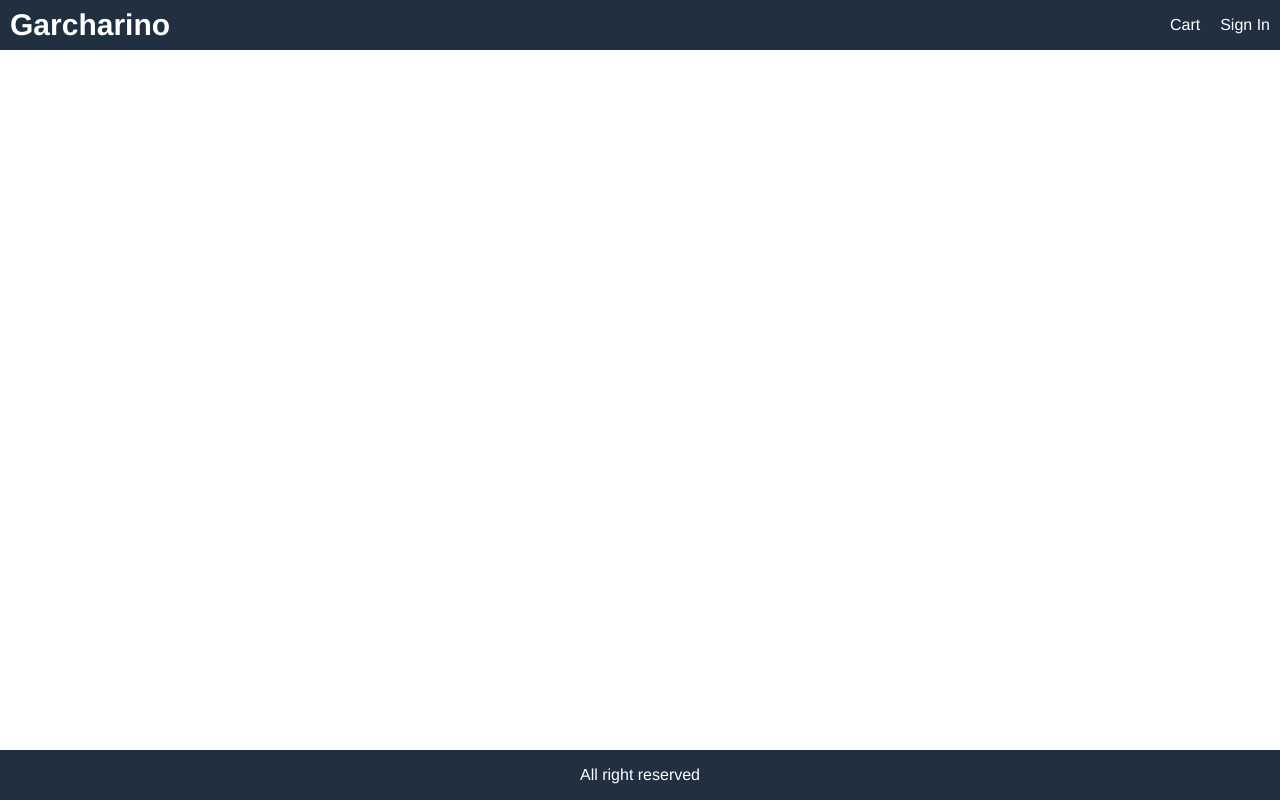
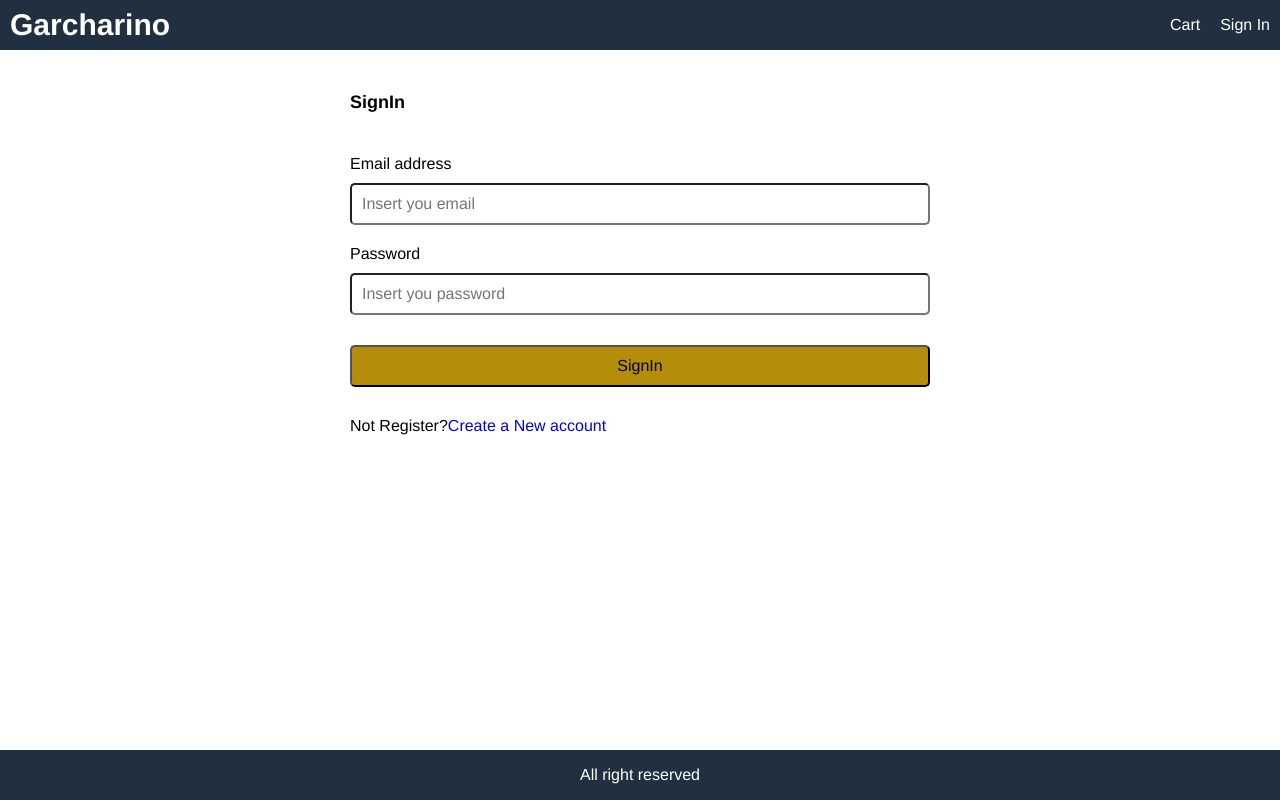
Before and after one commit to LucasMJuarez/mercadopibe, a React (Create React App) app in the folder frontend/: page /signin in a window 1280 px wide. Built offline with nearby package versions, Linux system fonts and the light colour scheme.

Commit message:
signin actions

```diff
--- a/frontend/src/App.js
+++ b/frontend/src/App.js
@@ -1,14 +1,22 @@
 import React from "react";
-import { useSelector } from "react-redux";
+import { useSelector,useDispatch } from "react-redux";
 import { BrowserRouter, Link, Route } from "react-router-dom";
+import { signout } from "./actions/userActions";
 import CartScreen from "./screen/CartScreen";
 import HomeScreen from "./screen/HomeScreen";
 import ProductScreen from "./screen/ProductScreen";
+import SigninScreen from "./screen/SigninScreen";
 
 function App() {
   const cart = useSelector((state) => state.cart);
   const { cartItems } = cart;
+  const userSignin = useSelector((state) => state.userSignin);
+  const { userInfo } = userSignin;
+  const dispatch = useDispatch();
 
+  const signoutHandler = () => {
+    dispatch(signout())
+  }
   return (
     <BrowserRouter>
       <div className="grid-container">
@@ -25,13 +33,25 @@
                 <span className="badge">{cartItems.length}</span>
               )}
             </Link>
-            <Link to="/signin">Sign In</Link>
+            {userInfo ? (
+              <div className="dropdown">
+                <Link to="#">
+                  {userInfo.name} <i className="fa fa-caret-down"></i>{" "}
+                </Link>
+                <ul className="dropdown-content">
+                  <Link to="#signout" onClick={signoutHandler}> SignOut</Link>
+                </ul>
+              </div>
+            ) : (
+              <Link to="/signin">Sign In</Link>
+            )}
           </div>
         </header>
         <main>
           <Route path="/cart/:id?" component={CartScreen}></Route>
           <Route path="/product/:id" component={ProductScreen}></Route>
           <Route path="/" component={HomeScreen} exact></Route>
+          <Route path="/signin" component={SigninScreen}></Route>
         </main>
         <footer className="row center">All right reserved</footer>
       </div>
--- /dev/null
+++ b/frontend/src/actions/userActions.js
@@ -0,0 +1,34 @@
+import Axios from "axios";
+import {
+  USER_SIGNIN_FAIL,
+  USER_SIGNIN_REQUEST,
+  USER_SIGNIN_SUCCESS,
+  USER_SIGNOUT,
+} from "../constants/userConstants";
+
+export const signin = (email, password) => async (dispatch) => {
+  dispatch({
+    type: USER_SIGNIN_REQUEST,
+    payload: { email, password },
+  });
+  try {
+    const { data } = await Axios.post("/api/users/signin", { email, password });
+    dispatch({ type: USER_SIGNIN_SUCCESS, payload: data }); //dispara el type y payload para el reducer
+    localStorage.setItem("userInfo", JSON.stringify(data));
+  } catch (error) {
+    dispatch({
+      //dispara el type y payload para el reducer
+      type: USER_SIGNIN_FAIL,
+      payload:
+        error.response && error.response.data.message
+          ? error.response.data.message
+          : error.message,
+    });
+  }
+};
+
+export const signout = () => (dispatch) => {
+  localStorage.removeItem('userInfo');
+  localStorage.removeItem('cartItems');
+  dispatch({type: USER_SIGNOUT})
+}
--- /dev/null
+++ b/frontend/src/constants/userConstants.js
@@ -0,0 +1,4 @@
+export const USER_SIGNIN_REQUEST = 'USER_SIGNIN_REQUEST';
+export const USER_SIGNIN_SUCCESS = 'USER_SIGNIN_SUCCESS';
+export const USER_SIGNIN_FAIL = 'USER_SIGNIN_FAIL';
+export const USER_SIGNOUT = 'USER_SIGNOUT'
--- a/frontend/src/index.css
+++ b/frontend/src/index.css
@@ -200,3 +200,46 @@
   color: #a02020;
   background-color: #ffe0e0;
 }
+
+
+/* Form */
+
+.form{
+  max-width: 60rem;
+  margin: 0 auto;
+}
+
+.form > div {
+  display: flex;
+  flex-direction: column;
+  margin: 1rem;
+}
+
+.form label{
+  margin: 1rem 0;
+  display: block;
+}
+
+
+
+/* Dropdown */
+
+.dropdown{
+  display: inline-block;
+  position: relative;
+}
+.dropdown-content{
+  position: absolute;
+  display: none;
+  right: 0;
+  min-width: 12rem;
+  padding: 1rem;
+  z-index: 1;
+  background-color: #203040;
+  margin: 0;
+  margin-top: 0.4rem;
+  border-radius: 0.5rem;
+}
+.dropdown:hover .dropdown-content {
+  display: block;
+}
--- /dev/null
+++ b/frontend/src/reducers/userReducers.js
@@ -0,0 +1,27 @@
+import {
+  USER_SIGNIN_FAIL,
+  USER_SIGNIN_REQUEST,
+  USER_SIGNIN_SUCCESS,
+  USER_SIGNOUT,
+} from "../constants/userConstants";
+
+export const userSigninReducer = (state = {}, action) => {
+  switch (action.type) {
+    case USER_SIGNIN_REQUEST:
+      return { loading: true };
+    case USER_SIGNIN_SUCCESS:
+      return {
+        loading: false,
+        userInfo: action.payload,
+      };
+    case USER_SIGNIN_FAIL:
+      return {
+        loading: false,
+        error: action.payload,
+      };
+    case USER_SIGNOUT:
+        return {}; //Sirve para remover la userInfo al deslogearse del localStorage
+    default:
+      return state;
+  }
+};
--- /dev/null
+++ b/frontend/src/screen/SigninScreen.js
@@ -0,0 +1,75 @@
+import React, { useState,  useEffect } from "react";
+import { Link } from "react-router-dom";
+import { useDispatch, useSelector } from "react-redux";
+import { signin } from "../actions/userActions";
+import LoadingBox from "../components/LoadingBox";
+import MessageBox from "../components/MessageBox";
+
+export default function SigninScreen(props) {
+  const [email, setEmail] = useState("");
+  const [password, setPassword] = useState("");
+
+  const redirect = props.location.search
+    ? props.location.search.split("=")[1]
+    : "/";
+
+  const userSignin = useSelector((state) => state.userSignin);
+  const { userInfo, loading, error } = userSignin;
+  const dispatch = useDispatch();
+  const submitHandler = (e) => {
+    e.preventDefault();
+    dispatch(signin(email, password));
+  };
+
+  useEffect(() => {
+    if(userInfo){
+        props.history.push(redirect)  //Si el login es correcto lo redirect
+    }
+  }, [props.history, redirect, userInfo]) //el array dependecies
+
+  return (
+    <div>
+      <form className="form" onSubmit={submitHandler}>
+        <div>
+          <h1>SignIn</h1>
+        </div>
+        {loading &&  <LoadingBox></LoadingBox>}
+        {error && <MessageBox variant="danger">{error}</MessageBox>}
+        <div>
+          <label htmlFor="email">Email address</label>
+          <input
+            type="email"
+            id="email"
+            placeholder="Insert you email"
+            required
+            onChange={(e) => setEmail(e.target.value)}
+          />
+        </div>
+        <div>
+          <label htmlFor="password">Password</label>
+          <input
+            type="password"
+            id="password"
+            placeholder="Insert you password"
+            required
+            onChange={(e) => setPassword(e.target.value)}
+          />
+        </div>
+        <div>
+          <label />
+          <button className="primary" type="submit">
+            {" "}
+            SignIn{" "}
+          </button>
+        </div>
+        <div>
+          <label />
+          <div>
+            Not Register?
+            <Link to="/register">Create a New account</Link>
+          </div>
+        </div>
+      </form>
+    </div>
+  );
+}
--- a/frontend/src/store.js
+++ b/frontend/src/store.js
@@ -5,9 +5,13 @@
   productListReducer,
   productDetailsReducer,
 } from "./reducers/productReducers";
+import { userSigninReducer } from "./reducers/userReducers";
 //import data from "./data";
 
 const initialState = {
+  userSignin:{
+    userInfo: localStorage.getItem('userInfo') ? JSON.parse(localStorage.getItem('userInfo')) : null
+  },
   cart: {
     cartItems: localStorage.getItem("cartItems")
       ? JSON.parse(localStorage.getItem("cartItems"))
@@ -18,6 +22,7 @@
   productList: productListReducer,
   productDetails: productDetailsReducer,
   cart: cartReducer,
+  userSignin: userSigninReducer  //dicho user Signin sera usado en los Screens o vistas en su handler function
 });
 
 const composeEnhancers = window.__REDUX_DEVTOOLS_EXTENSION_COMPOSE__ || compose;
```
